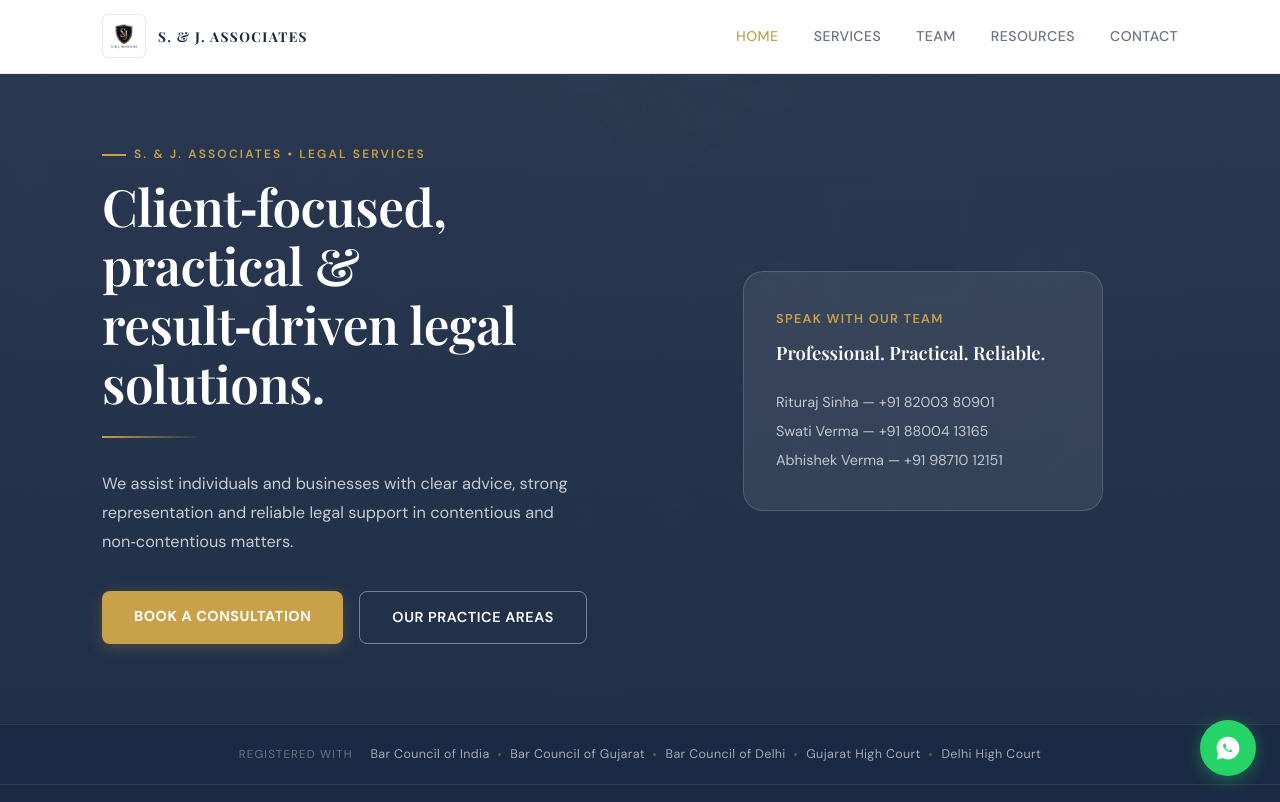
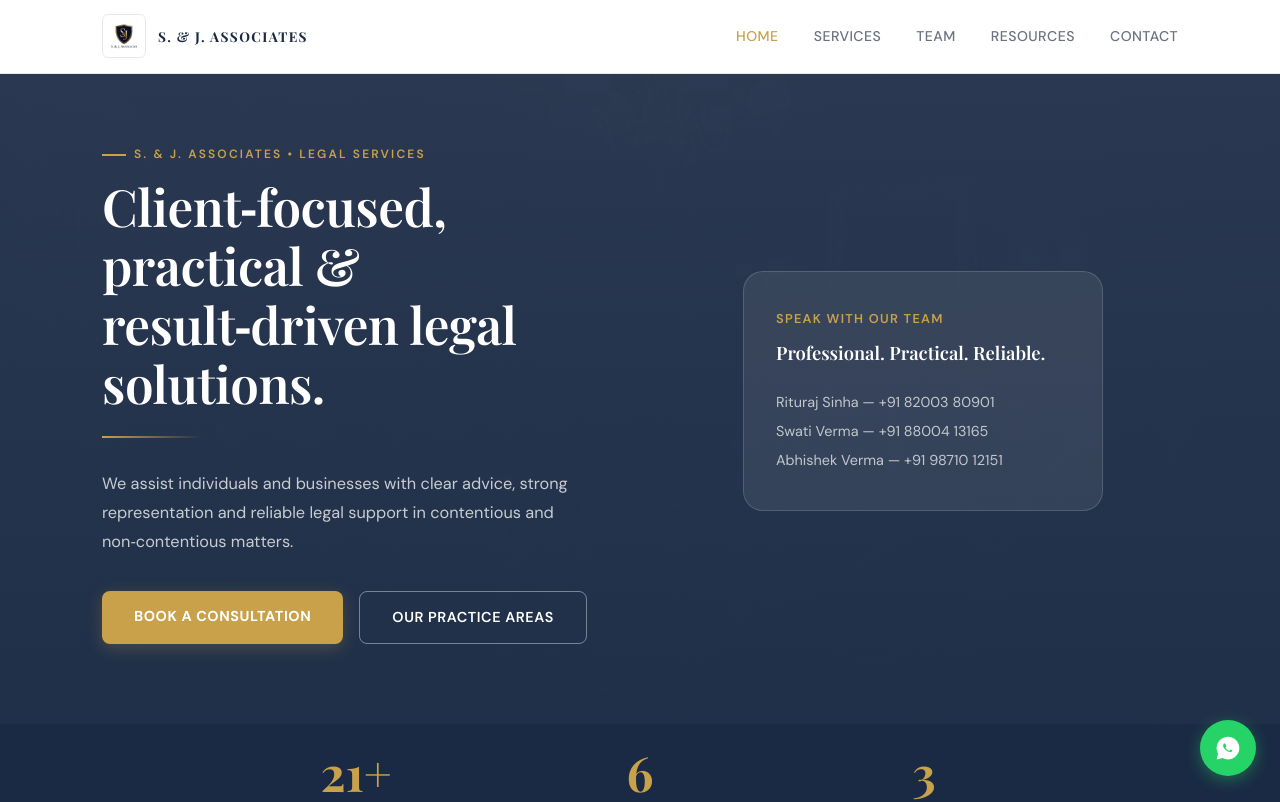
Before and after one commit to Ronitraj07/S.J.-Law-Firm, a React (Vite) app: page / in a window 1280 px wide. Shown: the top 802 px of the page. Built offline with nearby package versions, Linux system fonts and the light colour scheme; a web font is replaced by a local one.

Commit message:
fix: remove AccreditationsBar stats section and BCI disclaimer from footer

```diff
--- a/src/components/AccreditationsBar.jsx
+++ b/src/components/AccreditationsBar.jsx
@@ -1,47 +1,5 @@
 function AccreditationsBar() {
-  const accreditations = [
-    { label: 'Bar Council of India', abbr: 'BCI' },
-    { label: 'Bar Council of Gujarat', abbr: 'BCG' },
-    { label: 'Bar Council of Delhi', abbr: 'BCD' },
-    { label: 'Gujarat High Court', abbr: 'GHC' },
-    { label: 'Delhi High Court', abbr: 'DHC' },
-  ];
-
-  return (
-    <section
-      style={{
-        background: 'var(--navy)',
-        borderTop: '1px solid rgba(201,161,74,0.15)',
-        borderBottom: '1px solid rgba(201,161,74,0.15)',
-        padding: '1.2rem 2rem',
-        overflow: 'hidden',
-      }}
-      aria-label="Accreditations and affiliations"
-    >
-      <div style={{ maxWidth: '1100px', margin: '0 auto' }}>
-        <div style={{ display: 'flex', alignItems: 'center', gap: '0.6rem', flexWrap: 'wrap', justifyContent: 'center' }}>
-          <span style={{ fontSize: '0.72rem', color: 'rgba(255,255,255,0.35)', textTransform: 'uppercase', letterSpacing: '0.1em', marginRight: '0.5rem', whiteSpace: 'nowrap' }}>
-            Registered with
-          </span>
-          {accreditations.map((item, i) => (
-            <span key={item.abbr} style={{ display: 'flex', alignItems: 'center', gap: '0.5rem' }}>
-              <span style={{
-                fontSize: '0.78rem',
-                color: 'rgba(255,255,255,0.6)',
-                letterSpacing: '0.03em',
-                whiteSpace: 'nowrap',
-              }}>
-                {item.label}
-              </span>
-              {i < accreditations.length - 1 && (
-                <span style={{ width: '3px', height: '3px', borderRadius: '50%', background: 'rgba(201,161,74,0.4)', display: 'inline-block' }} />
-              )}
-            </span>
-          ))}
-        </div>
-      </div>
-    </section>
-  );
+  return null;
 }
 
 export default AccreditationsBar;
--- a/src/components/Footer.jsx
+++ b/src/components/Footer.jsx
@@ -52,14 +52,6 @@ function Footer() {
           ))}
         </nav>
 
-        {/* BCI Mandatory Disclaimer */}
-        <p style={{ fontSize: '0.78rem', color: 'rgba(255,255,255,0.38)', lineHeight: 1.7, maxWidth: '680px', marginTop: '0.4rem' }}>
-          This website is for informational purposes only and does not constitute legal advice. No attorney-client
-          relationship is established by use of this site or by submitting the contact form. The rules of the Bar
-          Council of India prohibit law firms from soliciting work or advertising in any manner. By accessing this
-          website, you acknowledge that you are seeking information of your own accord and free will.
-        </p>
-
         <p style={{ fontSize: '0.78rem', color: 'rgba(255,255,255,0.35)', marginTop: '0.2rem' }}>
           &copy; {new Date().getFullYear()} S. &amp; J. Associates. All rights reserved.
         </p>
```
